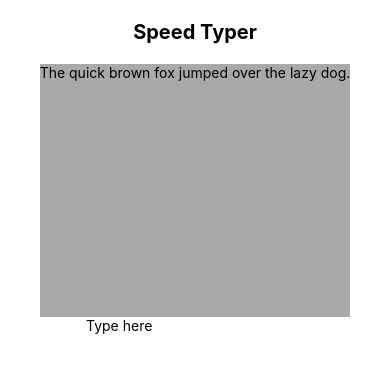
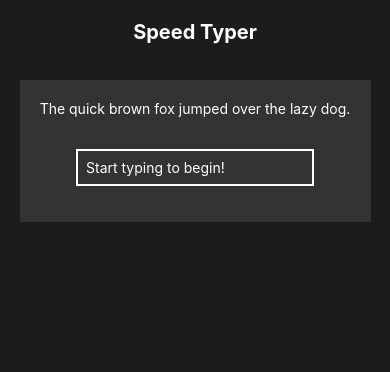
Before and after one commit to mcohen2000/speed-typer, a React Native app: screen / in a window 390 px wide. Shown: the top 372 px of the page. Built offline with nearby package versions, Linux system fonts and the light colour scheme.

Commit message:
Reorganized Content + Styles

```diff
--- a/App.js
+++ b/App.js
@@ -10,24 +10,28 @@ export default function App() {
     <SafeAreaView style={styles.container}>
       <Text style={styles.title}>Speed Typer</Text>
       <View style={styles.testWrapper}>
+        <View style={styles.results}>
           <Text style={styles.testText}>{currentTest}</Text>
-      </View>
-      <View style={styles.results}>
           <Text style={styles.test}>{[...input].map((char, index) =>
             (char === currentTest[index] ?
-          <Text style={styles.correct}>{char}</Text> : <Text style={styles.incorrect}>{char}</Text>)
+            <Text style={styles.correct} key={index}>{char}</Text> : <Text style={styles.incorrect} key={index}>{char}</Text>)
           )}</Text>
-
         </View>
-      <KeyboardAvoidingView>
+        <View styles={styles.keyboardWrapper}>
+          <KeyboardAvoidingView
+            style={styles.keyboard}
+            >
             <TextInput
               style={styles.input}
-          placeholder='Type here'
+              placeholder='Start typing to begin!'
+              placeholderTextColor='white'
               onChangeText={ newText => setInput(newText)}
               defaultValue={input}
               />
 
           </KeyboardAvoidingView>
+        </View>
+      </View>
       <StatusBar style="auto" />
     </SafeAreaView>
   );
@@ -36,27 +40,49 @@ export default function App() {
 const styles = StyleSheet.create({
   container: {
     flex: 1,
-    backgroundColor: 'white',
+    backgroundColor: '#1c1c1c',
     alignItems: 'center',
     justifyContent: 'start',
   },
   title: {
     fontSize: 20,
     padding: 20,
-    fontWeight: 'bold'
+    fontWeight: 'bold',
+    color: 'white'
   },
   testWrapper: {
-    height: '30%',
-    backgroundColor: 'darkgrey',
+    // flex: 1,
+    justifyContent: 'start',
+    alignItems: 'center',
+    width: '90%',
+    margin: 16,
+    padding: 20,
+    backgroundColor: 'rgba(255,255, 255, 0.1)',
   },
-  testText: {},
+  testText: {
+    color: 'white',
+    paddingBottom: 8,
+  },
   results: {},
-  test: {},
-  input: {},
+  test: {
+  },
+  keyboardWrapper: {
+    width: '100%',
+  },
+  keyboard: {
+    margin: 16,
+  },
+  input: {
+    color: 'white',
+    marginTop: 8,
+    padding: 8,
+    borderColor: 'white',
+    borderWidth: 2
+  },
   correct: {
-    color: 'lime'
+    backgroundColor: 'rgba(191, 255, 0, 0.8)'
   },
   incorrect: {
-    color: 'red'
+    backgroundColor: 'rgba(255, 0, 0, 0.8)'
   },
 });
```
Lines whose indentation alone changed are shown as unchanged.
